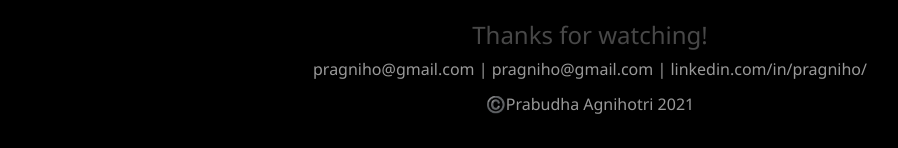
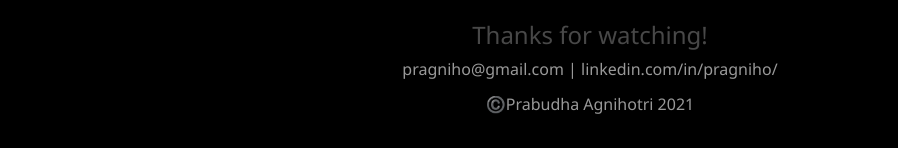
Before and after one commit to Prabudha06/portfolio, a website: page CrisisEvent.html in a window 1280 px wide. Shown: the part 6886-7034 px from the top of the page, without its empty margins (50-948 px from the left). Drawn offline with nearby package versions, Linux system fonts and the light colour scheme.

Commit message:
footer updated

```diff
--- a/CrisisEvent.html
+++ b/CrisisEvent.html
@@ -94,7 +94,7 @@
 		 <footer class="text-center footer" style="color:#999999;">
       <section class="container">
         <h2 class="title"style="color:#484848;">Thanks for watching!</h2>
-        <p>pragniho@gmail.com | pragniho@gmail.com | linkedin.com/in/pragniho/</p>
+        <p>pragniho@gmail.com | linkedin.com/in/pragniho/</p>
 		<p>©️Prabudha Agnihotri 2021</p>
       </section>
     </footer>
```
